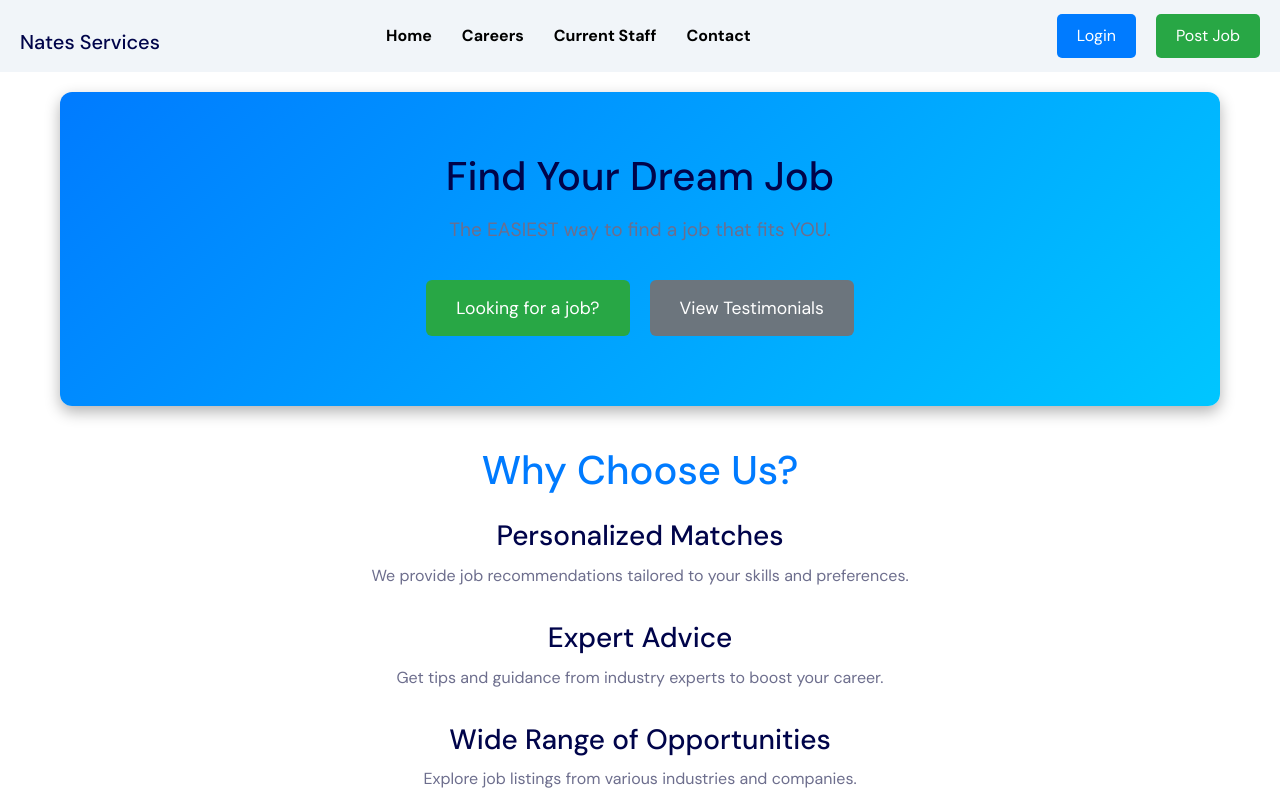
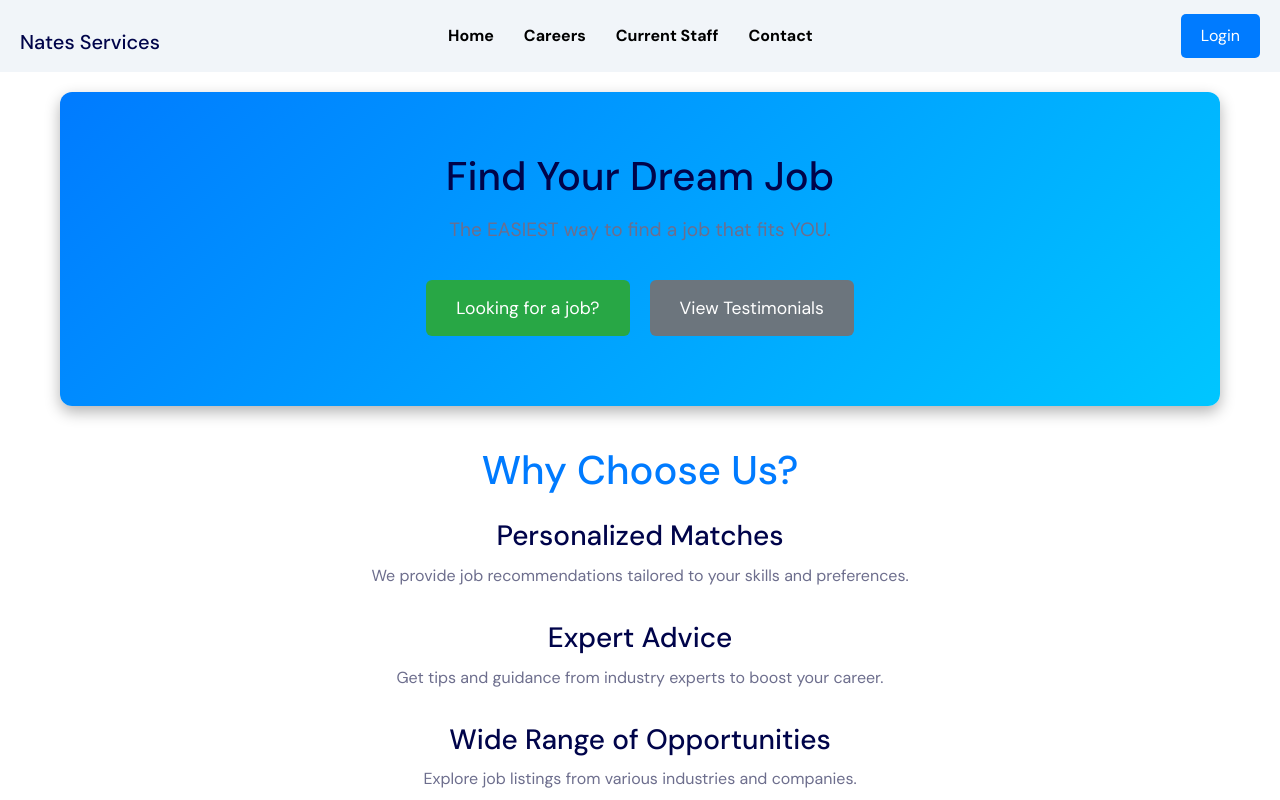
Before and after one commit to NatesHonor/careers.natemarcellus.com, a React (Create React App) app: page / in a window 1280 px wide. Shown: the top 800 px of the page. Built offline with nearby package versions, Linux system fonts and the light colour scheme.

Commit message:
Updated header authentication

```diff
--- a/src/components/Header.js
+++ b/src/components/Header.js
@@ -1,6 +1,6 @@
 import React, { useState, useEffect } from 'react';
 import { Link } from 'react-router-dom';
-import Cookies from 'js-cookie'; // Importing js-cookie
+import Cookies from 'js-cookie';
 import './Header.css';
 import categories from '../components/Categories';
 
@@ -22,12 +22,15 @@ const Header = () => {
     const [postError, setPostError] = useState(null);
     const [showPostForm, setShowPostForm] = useState(false);
     const [username, setUsername] = useState('');
+    const [isAdmin, setIsAdmin] = useState(false);
 
     useEffect(() => {
         const storedUsername = Cookies.get('username');
+        const role = Cookies.get('role');
         if (storedUsername) {
             setUsername(storedUsername);
         }
+        setIsAdmin(role === 'administrator');
     }, []);
 
     const handleInputChange = (e) => {
@@ -41,14 +44,14 @@ const Header = () => {
     const handlePositionChange = (e) => {
         setNewJob((prevJob) => ({
             ...prevJob,
-            positions: Number(e.target.value) // Ensure it's a number
+            positions: Number(e.target.value)
         }));
     };
 
     const handleSalaryChange = (e) => {
         setNewJob((prevJob) => ({
             ...prevJob,
-            salary: e.target.value // Capture salary as a string
+            salary: e.target.value
         }));
     };
 
@@ -135,16 +138,17 @@ const Header = () => {
             </nav>
             <div className="header-right">
                 {username ? (
-                    <span>Hello, {username}</span> // Greet the user if they are logged in
+                    <span>Hello, {username}</span>
                 ) : (
                     <button className="login-button" onClick={handleLoginClick}>Login</button>
                 )}
-                <button className="post-button" onClick={togglePostForm}>Post Job</button>
+                {isAdmin && (
+                    <button className="post-button" onClick={togglePostForm}>Post Job</button>
+                )}
             </div>
             {showPostForm && (
                 <form className="post-job-form" onSubmit={handleSubmit}>
                     <h2>Post a New Job</h2>
-                    {/* Form fields */}
                     <label>
                         Job Title:
                         <input
```
